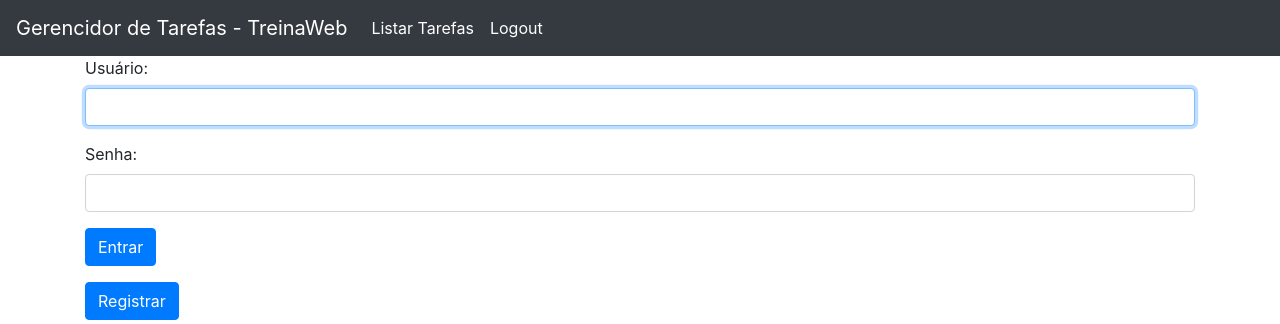
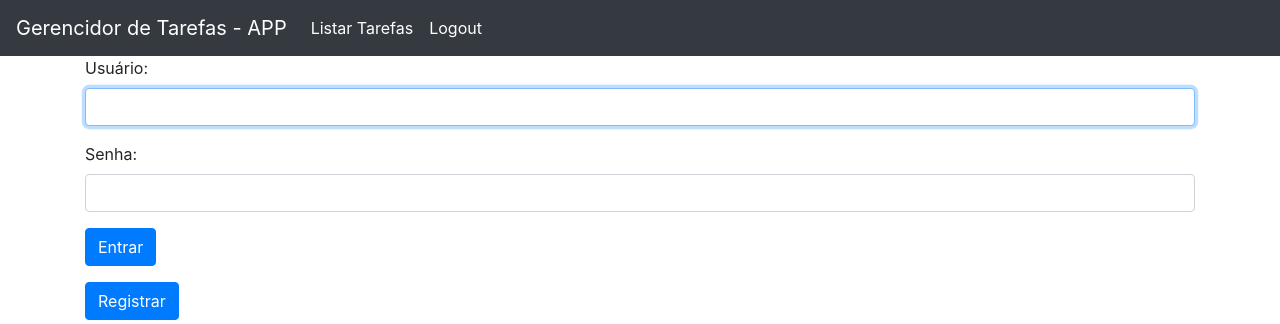
Before and after one commit to Lucas-Severo/gerenciador-tarefas, a Django app: page /logar_usuario/?next=/remover_tarefa/1 in a window 1280 px wide. Shown: the top 324 px of the page. Run offline with Django 3.2, Linux system fonts and the light colour scheme; some libraries are stand-ins or nearby versions.

Commit message:
Alteração titulo

```diff
--- a/app/templates/base.html
+++ b/app/templates/base.html
@@ -9,7 +9,7 @@
 </head>
 <body>
     <nav class="navbar navbar-expand-lg navbar-dark bg-dark">
-      <a class="navbar-brand" href="#">Gerencidor de Tarefas - TreinaWeb</a>
+      <a class="navbar-brand" href="#">Gerencidor de Tarefas - APP</a>
       <button class="navbar-toggler" type="button" data-toggle="collapse" data-target="#navbarNav" aria-controls="navbarNav" aria-expanded="false" aria-label="Toggle navigation">
         <span class="navbar-toggler-icon"></span>
       </button>
```
